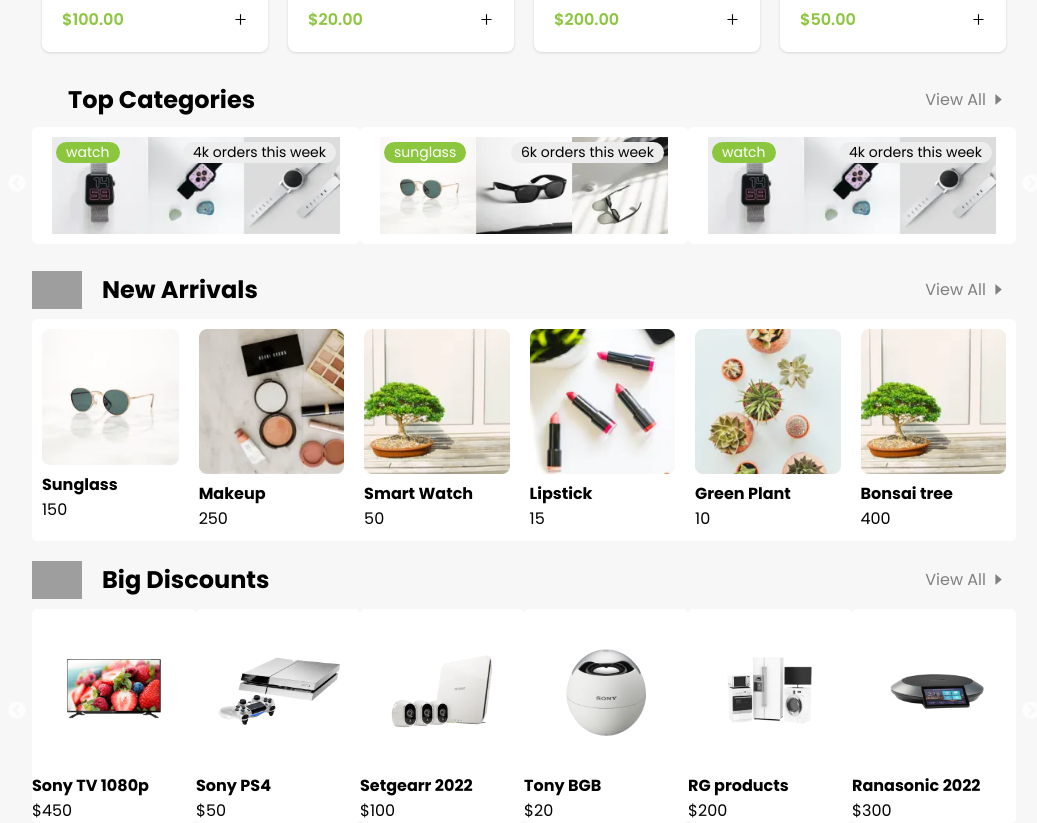
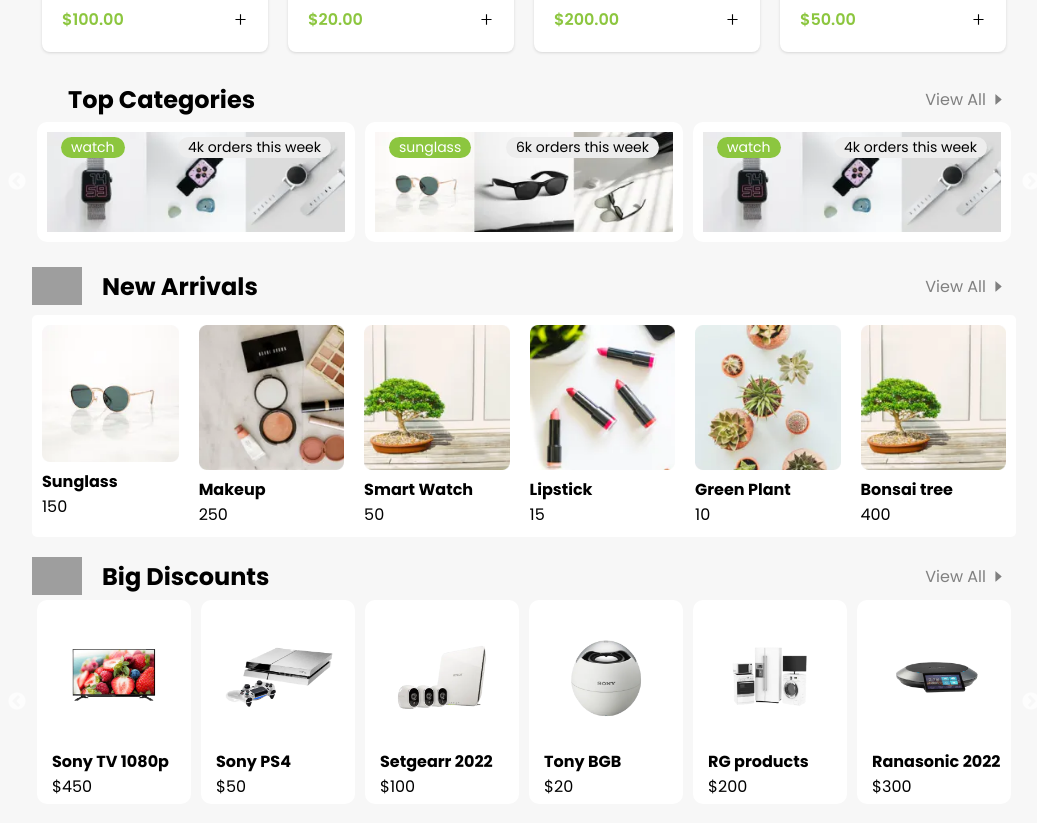
Before and after one commit to ayezabashir/E-commerceWebsiteDesign, a React (Vite) app: page / in a window 1280 px wide. Shown: the part 986-1809 px from the top of the page, without its empty margins (116-1153 px from the left). Built offline with nearby package versions, Linux system fonts and the light colour scheme; grey boxes are pictures that could not be loaded; some icons are missing.

Commit message:
discount card component

```diff
--- a/src/App.scss
+++ b/src/App.scss
@@ -574,10 +574,10 @@
   }
 }
 .topData {
-  border-radius: 5px;
+  border-radius: 10px;
   background: $white-color;
-  margin-top: 10px;
-  padding: 10px 20px;
+  margin: 5px;
+  padding: 10px;
   position: relative;
   .nametop {
     display: flex;
@@ -655,13 +655,17 @@
 }
 // dicount
 .discountcard {
-  border-radius: 5px;
-  margin-top: 10px;
+  border-radius: 10px;
+  margin: 5px;
   background: $white-color;
+  padding: 5px;
   .img {
     img {
       width: 100%;
     }
+  }
+  .desc {
+    padding-left: 10px;
   }
 }
 
--- a/src/components/discount/DiscountCard.jsx
+++ b/src/components/discount/DiscountCard.jsx
@@ -9,19 +9,25 @@
         slidesToShow: 6,
         slidesToScroll: 1,
         autoplay: true,
+        margin: 200,
     };
     return (
         <>
             <Slider {...settings}>
                 {
                     Discountdata.map(item => (
+                        <>
                             <div key={item.id} className="discountcard">
                                 <div className="img">
                                     <img src={item.cover} alt="" />
                                 </div>
+                                <div className="desc">
                                     <h4>{item.name}</h4>
                                     <span>{item.price}</span>
+
                                 </div>
+                            </div>
+                        </>
                     ))
                 }
             </Slider>
--- a/src/components/top/TopCart.jsx
+++ b/src/components/top/TopCart.jsx
@@ -14,6 +14,7 @@
             <Slider {...settings}>
                 {
                     Topdata.map(item => (
+                        <>
                             <div className="topData" key={item.id}>
                                 <div className="nametop">
                                     <div className="tleft">{item.para}</div>
@@ -23,6 +24,7 @@
                                     <img src={item.cover} alt="" />
                                 </div>
                             </div>
+                        </>
                     ))
                 }
             </Slider>
```
Lines whose indentation alone changed are shown as unchanged.
